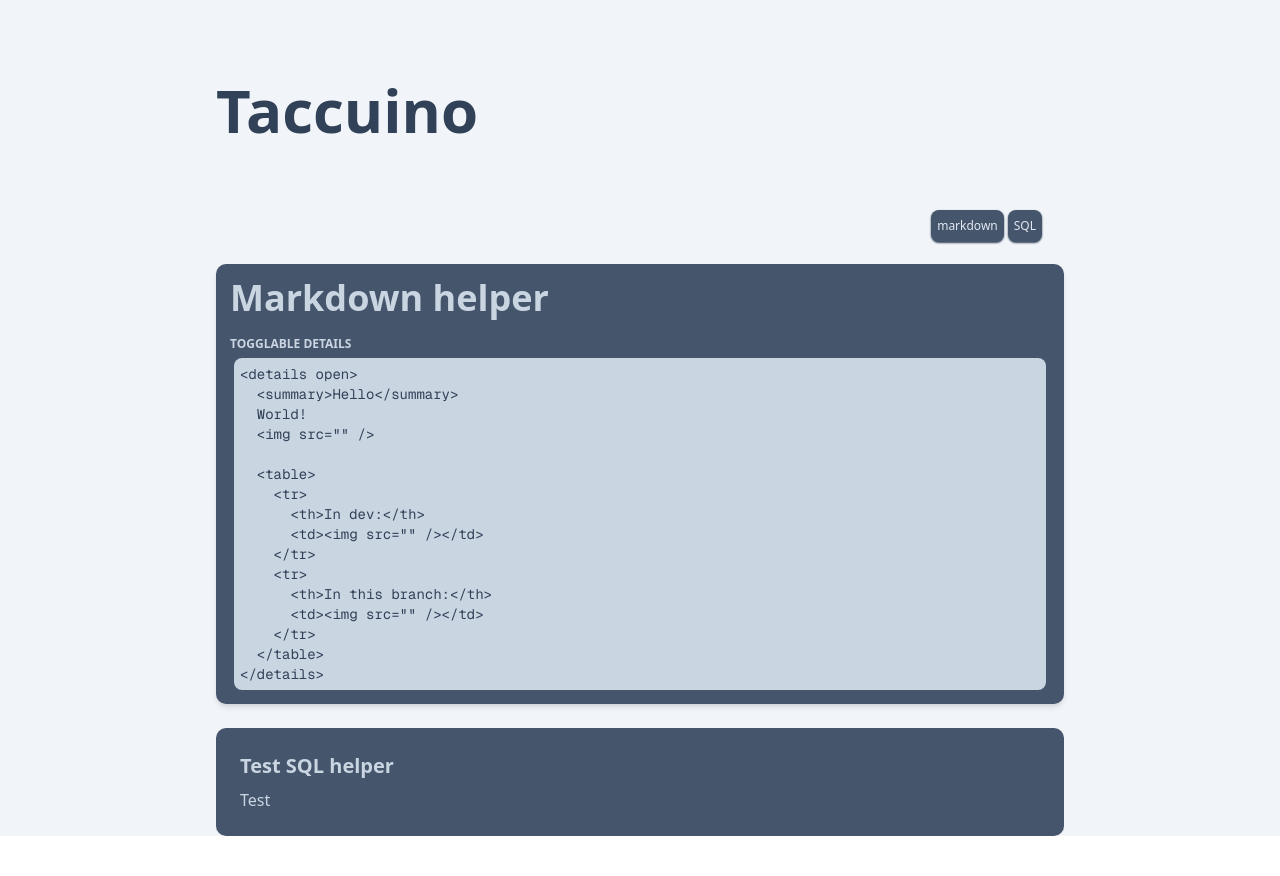
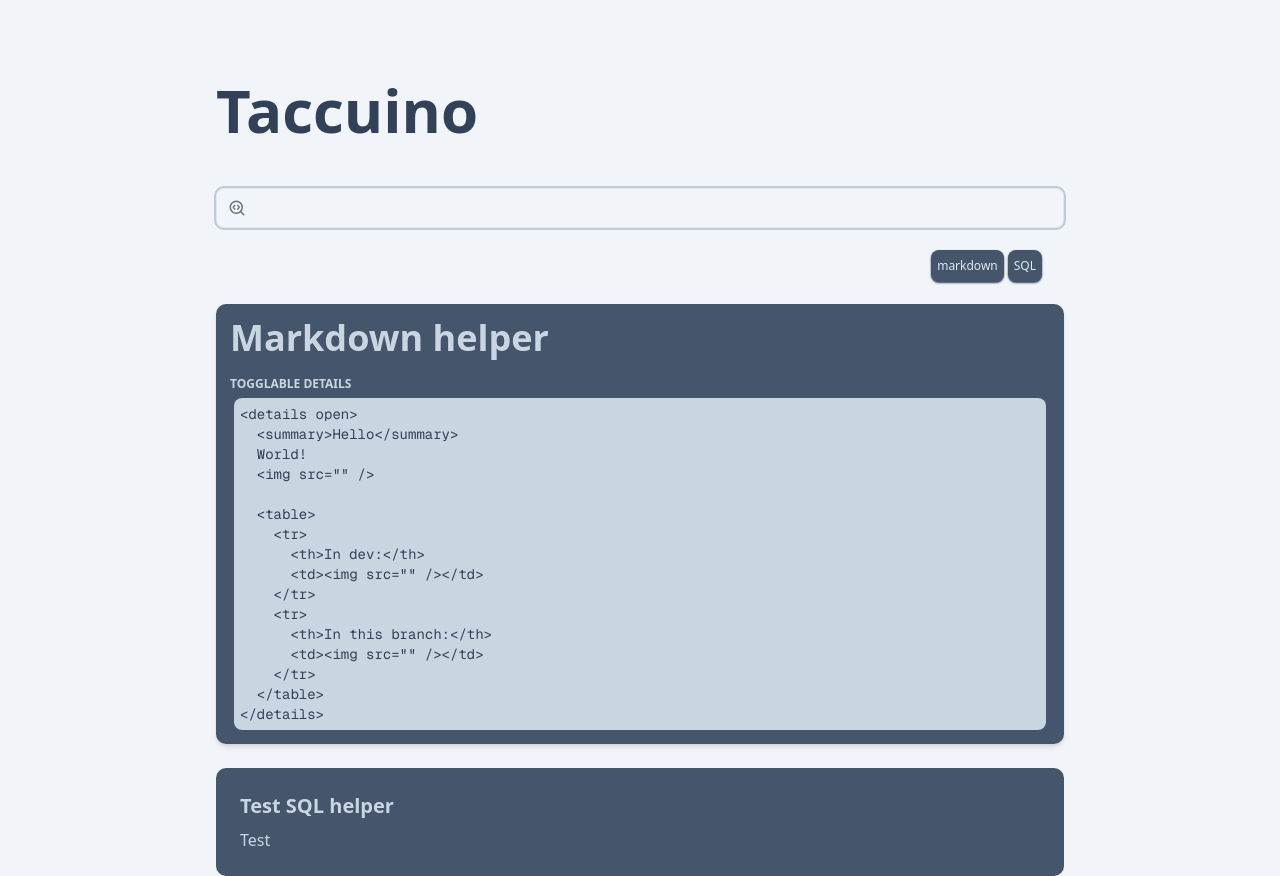
Before and after one commit to nlusano/taccuino, a Next.js app: page / in a window 1280 px wide. Before the commit the page ends 836 px from the top, so only its background shows below. Built offline with nearby package versions, Linux system fonts and the light colour scheme.

Commit message:
Search func: move section from Search comp to homepage, add search comp

```diff
--- a/src/app/filter.tsx
+++ b/src/app/filter.tsx
@@ -30,7 +30,6 @@ export default function Filter() {
   };
 
   return (
-    <section>
     <div className="m-5 bg-slate-100 text-right">
       {labels.map((label) => (
         <Link
@@ -52,6 +51,5 @@ export default function Filter() {
         </Link>
       ))}
     </div>
-    </section>
   );
 }
--- a/src/app/page.tsx
+++ b/src/app/page.tsx
@@ -2,6 +2,7 @@ import React from "react";
 import MarkdownCard from "./cards/markdown";
 import Filter from "./filter";
 import "./general.css";
+import Search from "./search";
 
 export default function Home({
   searchParams,
@@ -20,7 +21,10 @@ export default function Home({
           <h1 className="text-6xl text-slate-700 font-semibold">Taccuino</h1>
         </div>
         <div id="snippets" data-testid="page-content">
+<section>
+            <Search />
           <Filter />
+</section>
           <div id="Snippet 2" className="grid grid-cols-1 gap-6 md:grid-cols-1">
             <MarkdownCard isVisible={isMarkdownVisible} />
             {isSqlVisible ? (
```
Lines whose indentation alone changed are shown as unchanged.
